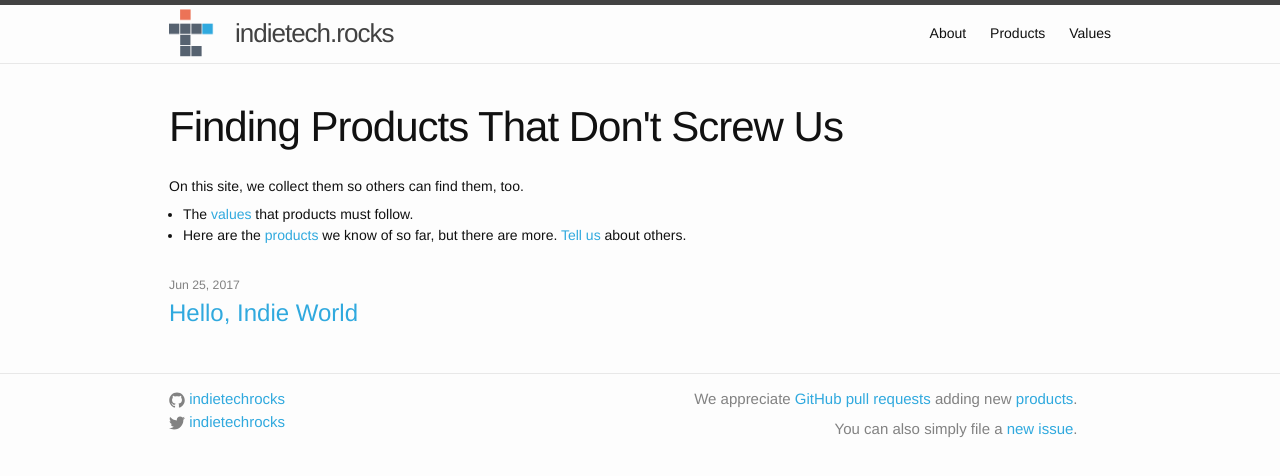
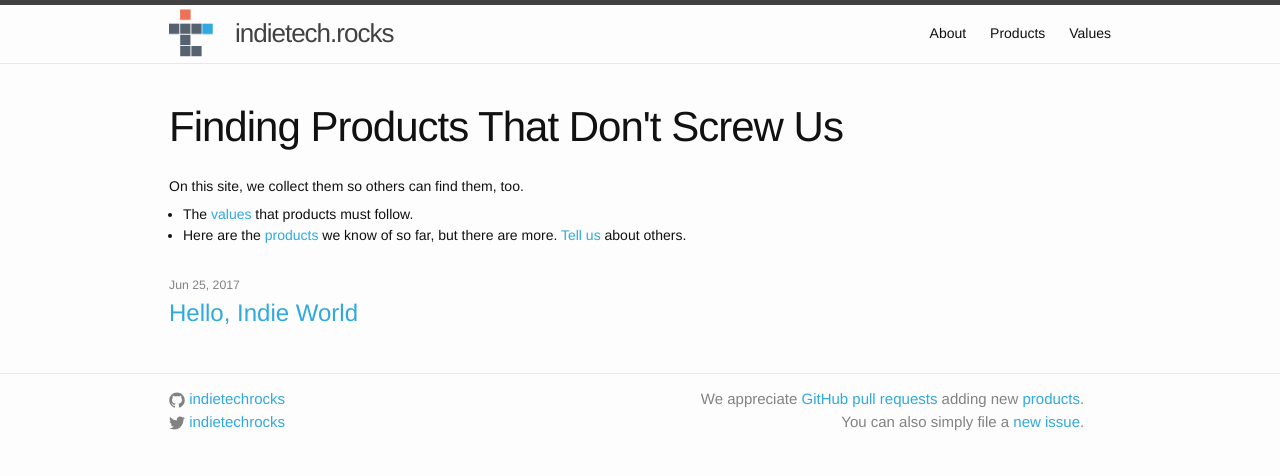
Before and after one commit to indietechrocks/indietech.rocks, a Jekyll site: the page built from index.html, in a window 1280 px wide. Shown: the top 476 px of the page. Built offline with Jekyll 4.4.1, drawn with Linux system fonts in a browser that asks for light colours.

Commit message:
More footer formatting

```diff
--- a/_includes/footer.html
+++ b/_includes/footer.html
@@ -20,12 +20,17 @@
       </div>
 
       <div class="footer-col footer-col-2">
-        <p>We appreciate
+        <ul class="contact-list">
+        <li>
+           We appreciate
            <a href="https://github.com/indietechrocks/indietech.rocks">GitHub pull requests</a>
            adding new
-           <a class="page-link" href="{{ "products" | prepend: site.baseurl }}">products</a>.</p>
-        <p>You can also simply file a
-           <a href="https://github.com/indietechrocks/indietech.rocks/issues">new issue</a>.</p>
+           <a class="page-link" href="{{ "products" | prepend: site.baseurl }}">products</a>.
+        </li>
+        <li>
+           You can also simply file a
+           <a href="https://github.com/indietechrocks/indietech.rocks/issues">new issue</a>.
+        </li>
       </div>
     </div>
 
--- a/_sass/_layout.scss
+++ b/_sass/_layout.scss
@@ -118,6 +118,7 @@
     font-size: 15px;
     color: $grey-color;
     margin-left: -$spacing-unit / 2;
+    margin-right: -$spacing-unit / 2;
     @extend %clearfix;
 }
 
```
